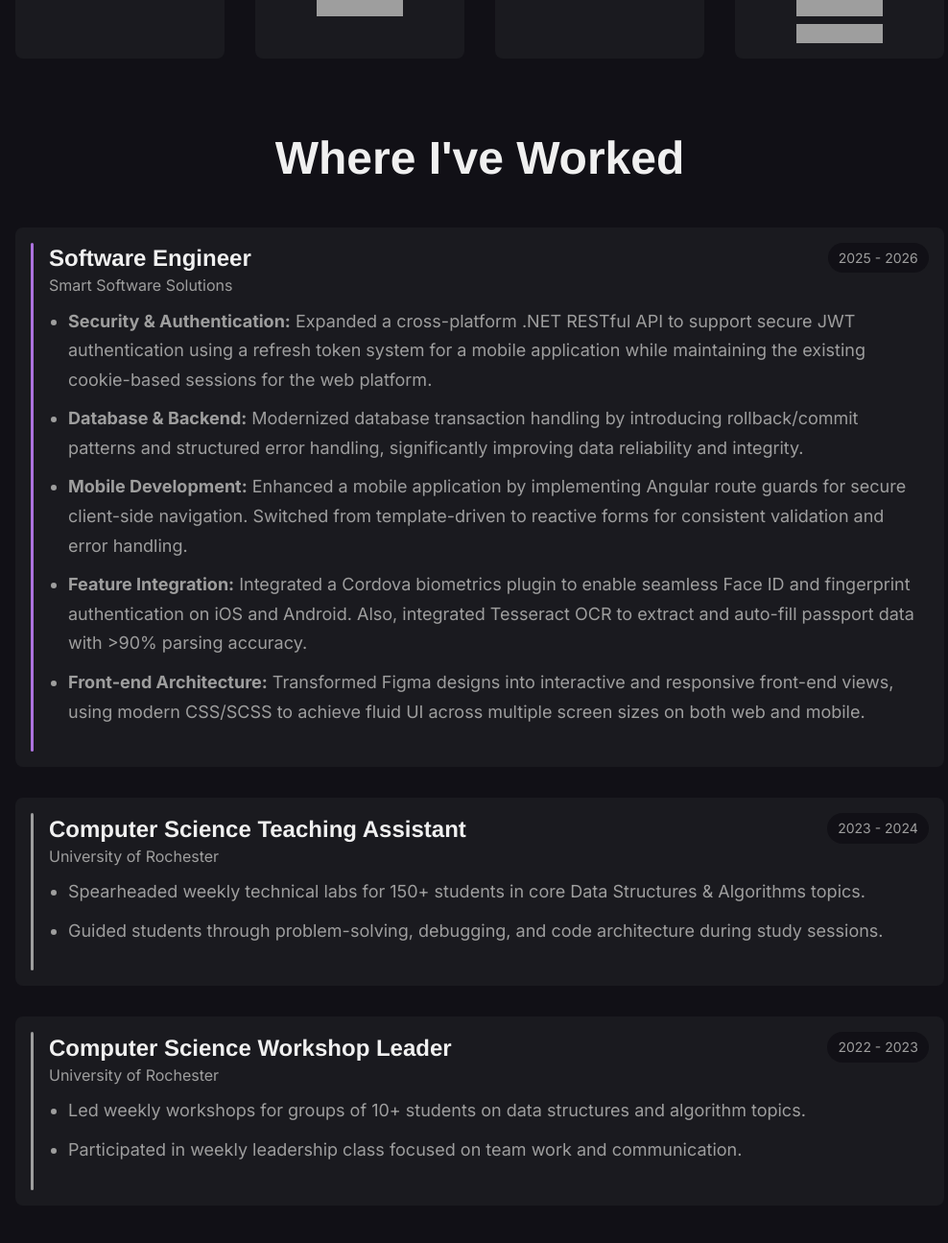
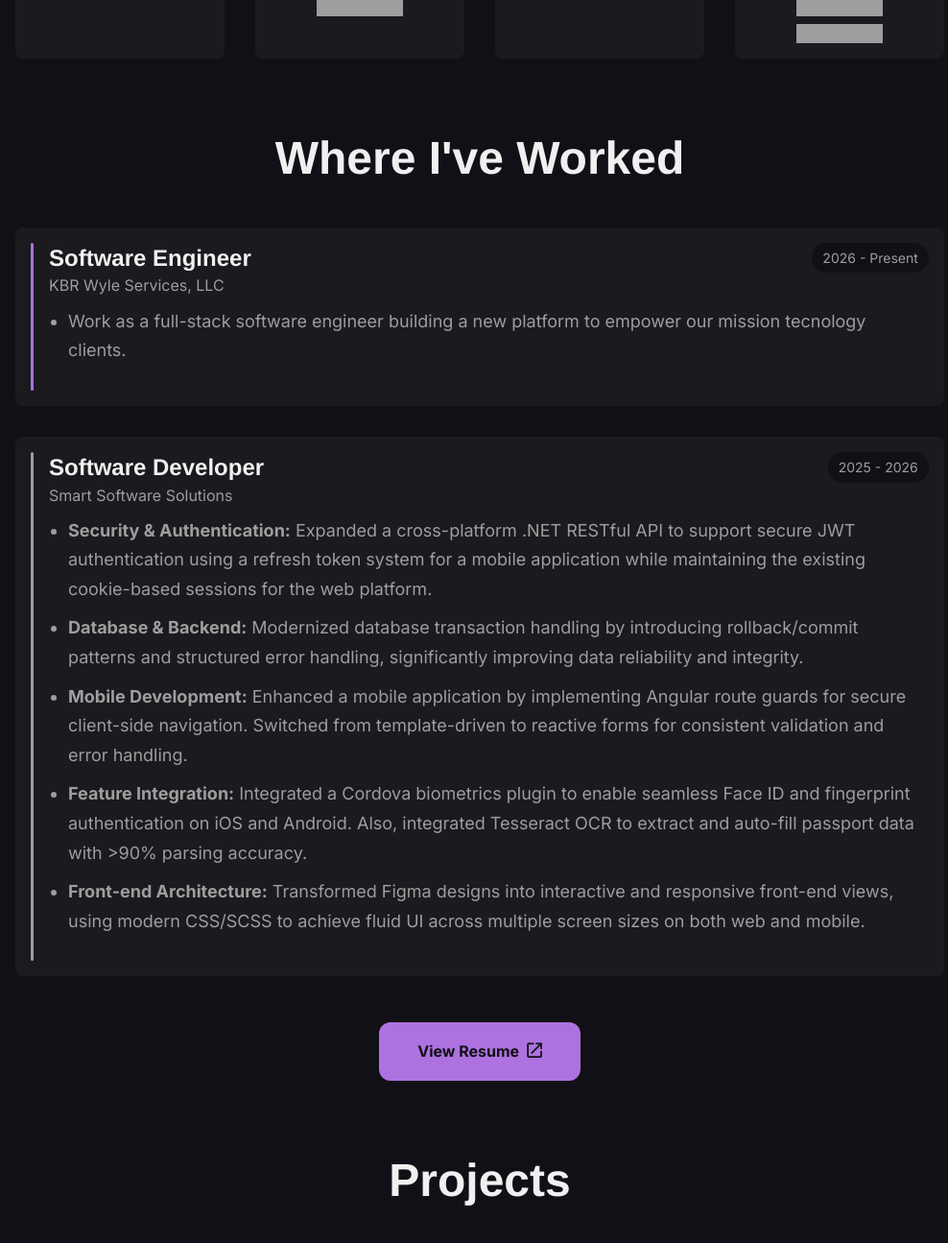
Before and after one commit to YAGOTAGO/yagotago.github.io, a Jekyll site: the page built from index.html, in a window 1280 px wide and 1400 px high, scrolled down 914 px, cut to the strip 0-1298 px from the top of the window. Shown: the top 1295 px of the strip at 96% size, without its empty margins (140-1128 px from the left). Built offline with Jekyll 4.4.1, drawn with Linux system fonts in a browser that asks for light colours; nearby versions of some CDN libraries; some web fonts are replaced; the list of posts is cut into pages by our own code; some of the changed text lies outside the part shown; grey boxes are pictures that could not be loaded.

Commit message:
Updated descriptions
Updated hero and job history descriptions

```diff
--- a/_data/experience.yml
+++ b/_data/experience.yml
@@ -2,6 +2,12 @@
 
 role:
   - title: Software Engineer
+    company: KBR Wyle Services, LLC
+    date: 2026 - Present
+    description:
+      - bullet: |
+          Work as a full-stack software engineer building a new platform to empower our mission tecnology clients.
+  - title: Software Developer
     company: Smart Software Solutions
     date: 2025 - 2026
     description:
@@ -20,17 +26,3 @@
       - bullet: |
           <b>Front-end Architecture:</b>
           Transformed Figma designs into interactive and responsive front-end views, using modern CSS/SCSS to achieve fluid UI across multiple screen sizes on both web and mobile.
-
-  - title: Computer Science Teaching Assistant
-    company: University of Rochester
-    date: 2023 - 2024
-    description:
-      - bullet: Spearheaded weekly technical labs for 150+ students in core Data Structures & Algorithms topics.
-      - bullet: Guided students through problem-solving, debugging, and code architecture during study sessions.
-
-  - title: Computer Science Workshop Leader
-    company: University of Rochester
-    date: 2022 - 2023
-    description:
-      - bullet: Led weekly workshops for groups of 10+ students on data structures and algorithm topics.
-      - bullet: Participated in weekly leadership class focused on team work and communication.
--- a/_data/settings.yml
+++ b/_data/settings.yml
@@ -36,7 +36,8 @@
 hero:
   hero__title: Hi I'm Tiago.
   hero__description: |
-    I work as a <a href="#experience">Software Engineer</a>, where I build full-stack web and mobile applications.
+    I work as a <a href="#experience">Software Engineer</a> as a part of mission technology solutions at
+    <a href="https://www.kbr.com/en" target="_blank" rel="noopener noreferrer">KBR</a>.
     I studied at the University of Rochester where I earned a <b>B.S. in Computer Science</b>.
     <br><br>
     Outside of work I enjoy board games, cooking new recipes, and developing video games.
```
